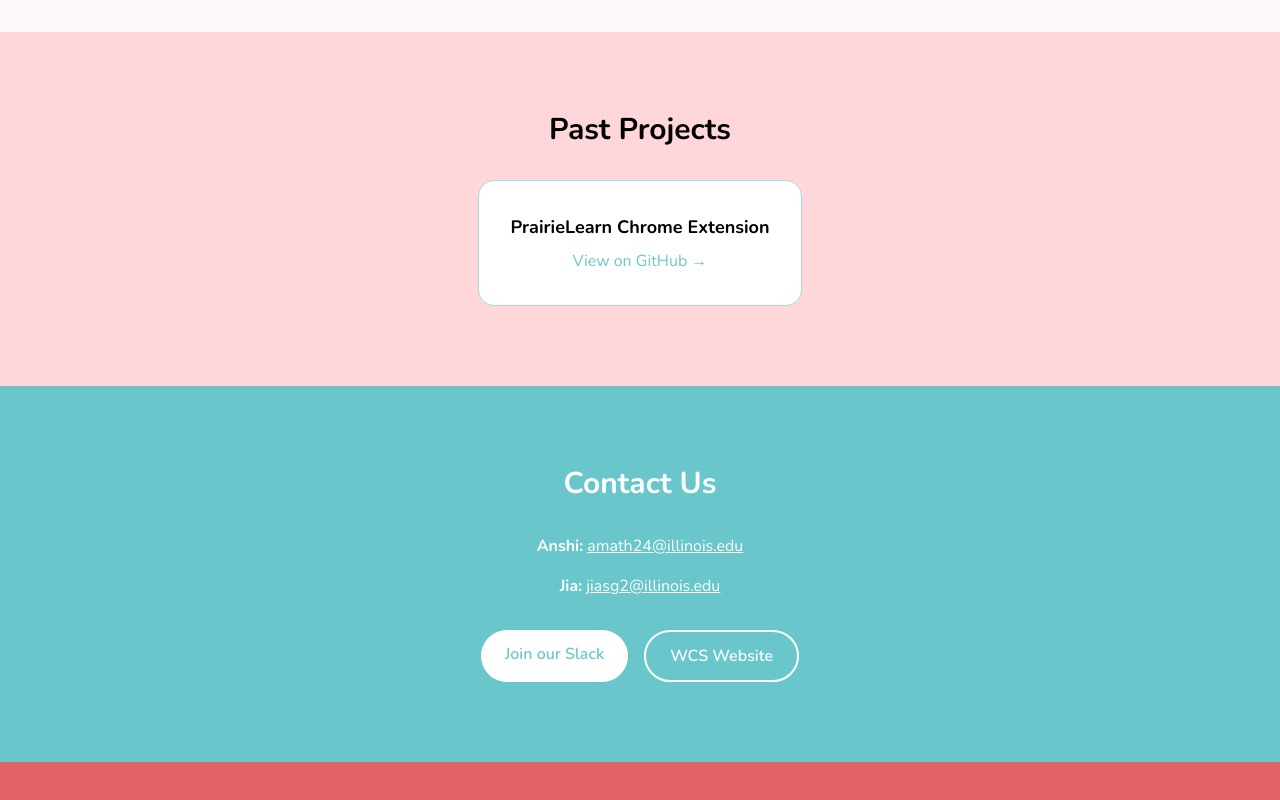
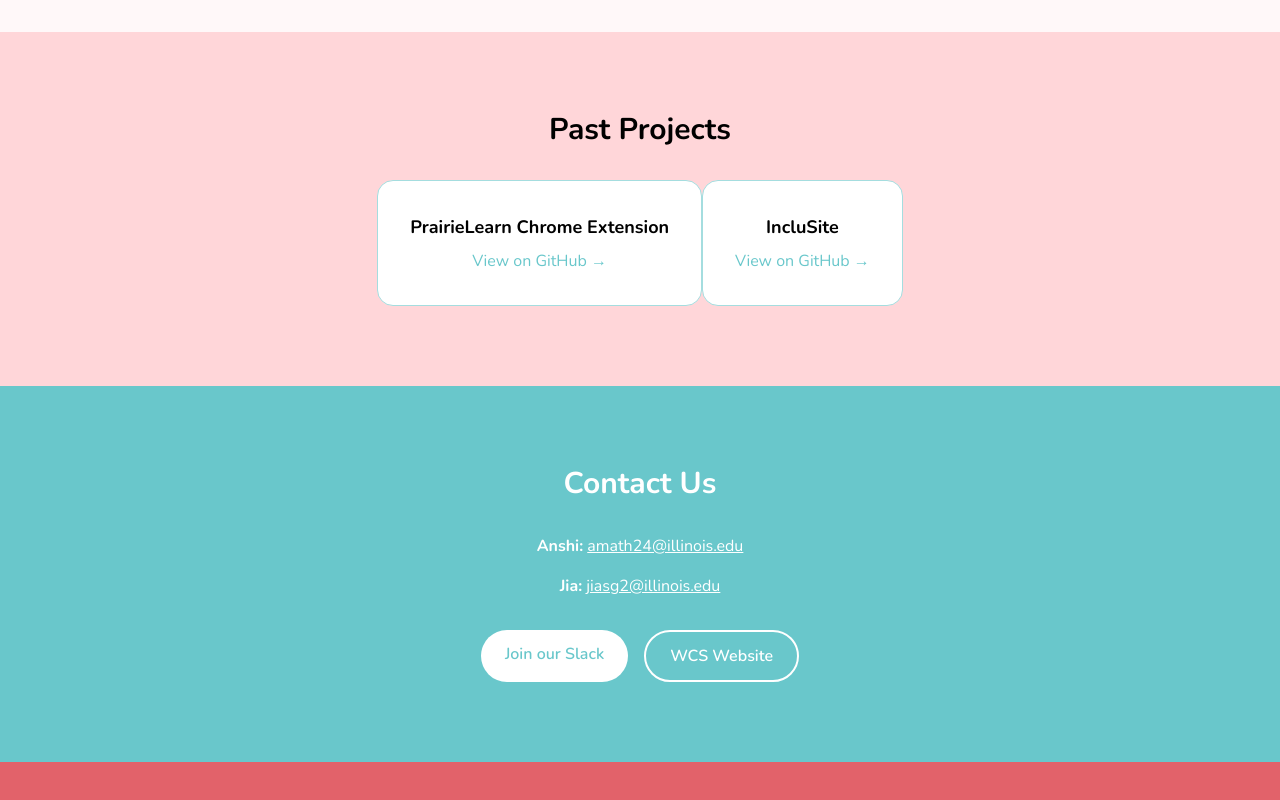
Before and after one commit to sriya-g/dev-ada-website, a Next.js app: page / in a window 1280 px wide. Shown: the part 4432-5232 px from the top of the page. Built offline with nearby package versions, Linux system fonts and the light colour scheme.

Commit message:
new past project added

```diff
--- a/src/app/page.tsx
+++ b/src/app/page.tsx
@@ -208,9 +208,18 @@
               View on GitHub →
             </Link>
           </div>
+	<div className="bg-white border border-[#a4dddf] p-8 rounded-2xl inline-block">
+            <h3 className="font-bold text-lg mb-2  text-black">IncluSite</h3>
+            <Link
+              href="https://github.com/aditi135/IncluSite"
+              target="_blank"
+              className="text-[#69c7cb] hover:text-[#e2626a] hover:underline transition"
+            >
+              View on GitHub →
+            </Link>
+          </div>
         </div>
       </section>
-
       {/* Contact Section */}
       <section id="contact" className="py-20 px-4 bg-[#69c7cb] text-white">
         <div className="max-w-4xl mx-auto text-center">
```
Also changed, not shown: 16 other files (tests, documents, lock files or other folders).
